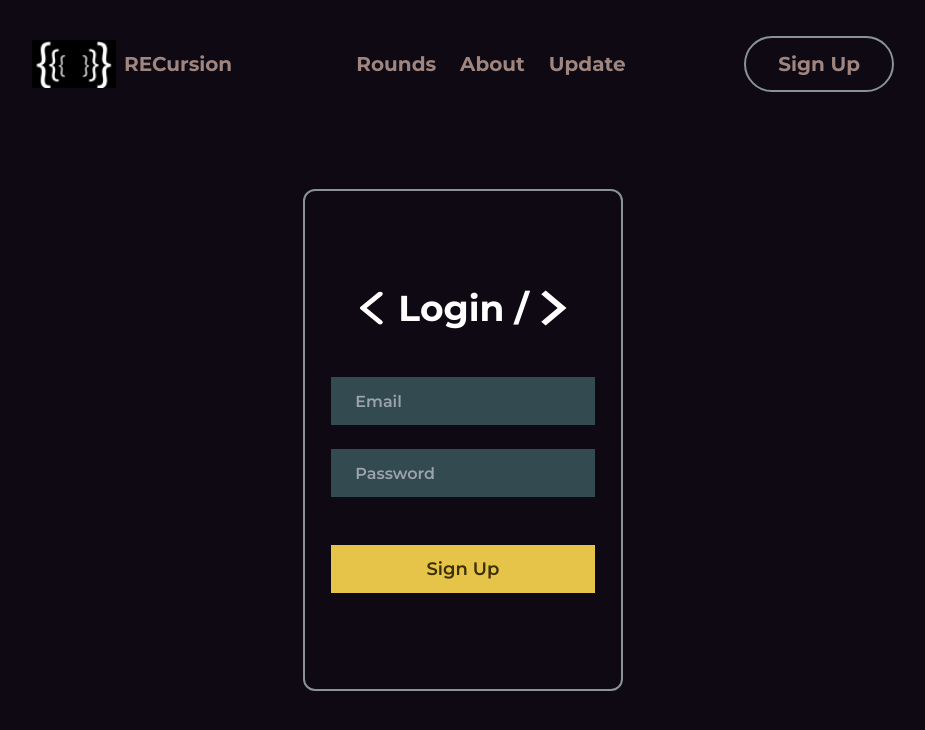
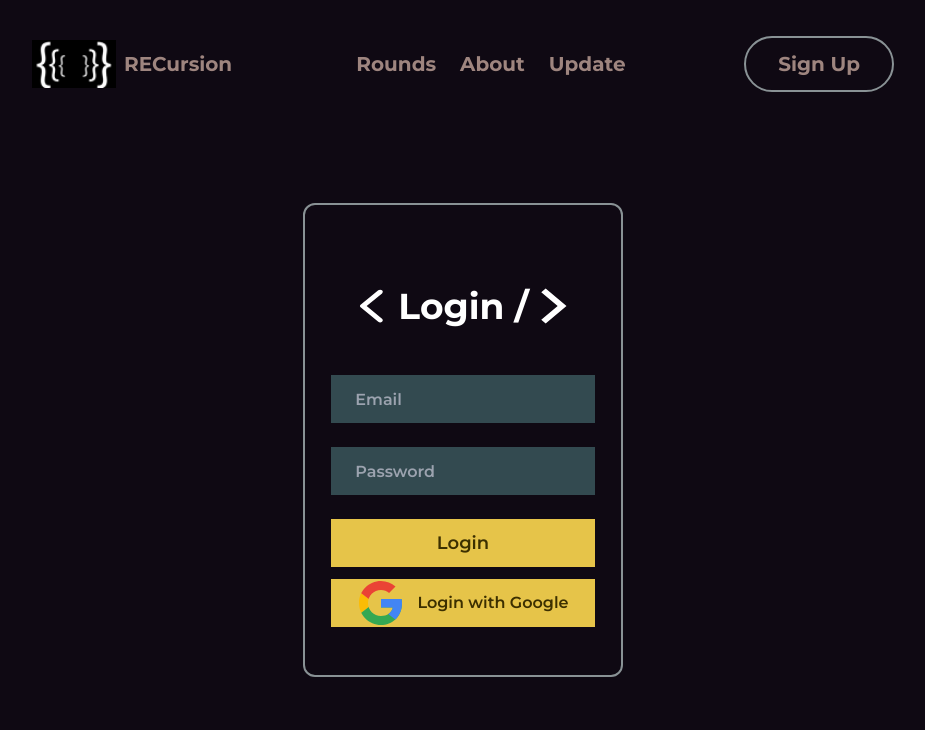
Before and after one commit to Sivam2313/auditions-portal, a React (Create React App) app: page /login in a window 1280 px wide. Shown: the top 730 px of the page, without its empty margins (177-1102 px from the left). Built offline with nearby package versions, Linux system fonts and the light colour scheme; no server answers.

Commit message:
auth fixes

```diff
--- a/src/Components/Home/Home.jsx
+++ b/src/Components/Home/Home.jsx
@@ -1,20 +1,9 @@
-import { signOut } from 'firebase/auth';
 import React from 'react'
-import { auth } from '../../db/firebase';
 
 const Home = () => {
-  const handleLogout = () => {
-      signOut(auth).then(() => {
-      // Sign-out successful.
-          console.log("Signed out successfully")
-      }).catch((error) => {
-      // An error happened.
-      });
-  }
   return (
     <div>
       <h1>Home</h1>
-      <button onClick={handleLogout}>Logout</button>
     </div>
   )
 }
--- a/src/Components/Login/Login.jsx
+++ b/src/Components/Login/Login.jsx
@@ -1,10 +1,11 @@
 import { signInWithEmailAndPassword } from 'firebase/auth';
 import React, { useState } from 'react'
 import { useNavigate } from 'react-router-dom';
-import { auth } from '../../db/firebase';
+import { auth, signInWithGoogle } from '../../db/firebase';
 import ArrowRight from '../Icons/ArrowRight';
 import ArrowLeft from '../Icons/ArrowLeft';
 import Input from '../SignUp/Input';
+import GoogleIcon from '../Icons/GoogleIcon';
 
 const Login = () => {
 
@@ -31,7 +32,7 @@ const Login = () => {
   return (
     <div className='flex justify-center w-full h-[90vh] items-center'>
         <div className='flex w-3/12 flex-col justify-center border-2 border-outline rounded-xl'>
-                <div className='flex text-white justify-center items-center text-4xl font-bold mb-12 font-head mt-24'>
+            <div className='flex text-white justify-center items-center text-4xl font-bold mb-12 font-head mt-20'>
                 <ArrowRight />
                 Login /
                 <ArrowLeft />
@@ -40,8 +41,16 @@ const Login = () => {
                 <Input type="text" placeholder="Email" setState={setEmail}/>
                 <Input type="password" placeholder="Password" setState={setPassword}/>
                 <div className='w-full'>
-                    <button className='w-5/6 bg-primary h-[6vh] font-head text-onPrimary font-semibold text-lg mt-6 mb-24' onClick={onLogin}>
-                        Sign Up
+                    <button className='w-5/6 bg-primary h-[6vh] font-head text-onPrimary font-semibold text-lg mb-3' onClick={onLogin}>
+                        Login
+                    </button>
+                </div>
+                <div className='w-10/12 mx-auto'>
+                    <button className='w-full flex items-center justify-center bg-primary h-[6vh] text-onPrimary font-head font-semibold pt-3 pb-3 mb-12' >
+                        <GoogleIcon />
+                        <div className='pl-3' onClick={signInWithGoogle}>
+                            Login with Google
+                        </div>
                     </button>
                 </div>
             </div>
--- a/src/Components/Navbar/Navbar.jsx
+++ b/src/Components/Navbar/Navbar.jsx
@@ -1,27 +1,50 @@
 import React from 'react'
 import logo from '../../Assets/logo.png';
+import { auth } from '../../db/firebase';
+import { signOut } from 'firebase/auth';
+import { useAuth } from '../../Hooks/useAuth';
+import { useNavigate } from 'react-router-dom';
 const Navbar = () => {
+
+    const {userId,setuserId} = useAuth();
+    const navigate = useNavigate();
+    const handleLogout = () => {
+
+        if(userId){
+            signOut(auth).then(() => {
+                setuserId(null);
+                console.log("Signed out successfully")
+            }).catch((error) => {
+                console.log(error);
+            });
+        }
+        else{
+            navigate('/signup')
+        }
+
+    }
+
   return (
     <div className='w-full flex justify-center'>
-        <div className='w-[80vw] h-[10vh] flex justify-center items-center pt-12'>
-            <div className='text-onSecondary flex items-center font-head font-bold text-xl'>
+        <div className='w-[80vw] h-[10vh] flex justify-center items-center pt-12 X'>
+            <div className='text-onSecondary flex items-center font-head font-bold text-xl cursor-pointer' onClick={(e)=>{navigate('/')}}>
                 <img src={logo} alt="logo" className='h-12 mr-2 inline-block' />
                 RECursion
             </div>
             <div className='w-1/2 px-28 flex justify-evenly items-center'>
-                <div className='mx-3 text-onSecondary font-head font-bold text-xl'>
+                <div className='mx-3 text-onSecondary font-head font-bold text-xl cursor-pointer'>
                     Rounds
                 </div>
-                <div className='mx-3 text-onSecondary font-head font-bold text-xl'>
+                <div className='mx-3 text-onSecondary font-head font-bold text-xl cursor-pointer'>
                     About
                 </div>
-                <div className='mx-3 text-onSecondary font-head font-bold text-xl'>
+                <div className='mx-3 text-onSecondary font-head font-bold text-xl cursor-pointer'>
                     Update
                 </div>
             </div>
             <div className=''>
-                <button className='p-3 border-outline rounded-full px-8 text-onSecondary border-2 font-head font-bold text-xl'>
-                    Sign Up
+                <button className='p-3 border-outline rounded-full px-8 text-onSecondary border-2 font-head font-bold text-xl' onClick={handleLogout}>
+                    {userId? "Logout" : "Sign Up"}
                 </button>
             </div>
         </div>
--- a/src/Components/SignUp/GoogleSignUp.jsx
+++ b/src/Components/SignUp/GoogleSignUp.jsx
@@ -1,12 +1,14 @@
 import React from 'react'
 import GoogleIcon from '../Icons/GoogleIcon'
 import { signInWithGoogle } from '../../db/firebase'
+import { useNavigate } from 'react-router-dom';
 
 const GoogleSignUp = () => {
+    const navigate = useNavigate();
   return (
     <div className='flex w-2/5 h-full flex-col justify-center border-2 border-outline rounded-xl'>
         <div className='w-10/12 mx-auto mb-6'>
-            <button className='w-full bg-primary h-[7vh] text-onPrimary font-head font-semibold' >
+            <button className='w-full bg-primary h-[7vh] text-onPrimary font-head font-semibold' onClick={(e)=>{navigate('/login')}}>
                 Already have an account? Sign In
             </button>
         </div>
--- a/src/Context/AuthContext.js
+++ b/src/Context/AuthContext.js
@@ -9,6 +9,7 @@ export const AuthProvider = ({ children }) => {
 
   const contextData = {
     userId: userId,
+    setuserId: setuserId,
   };
 
   useEffect(() => {
```
Lines whose indentation alone changed are shown as unchanged.
